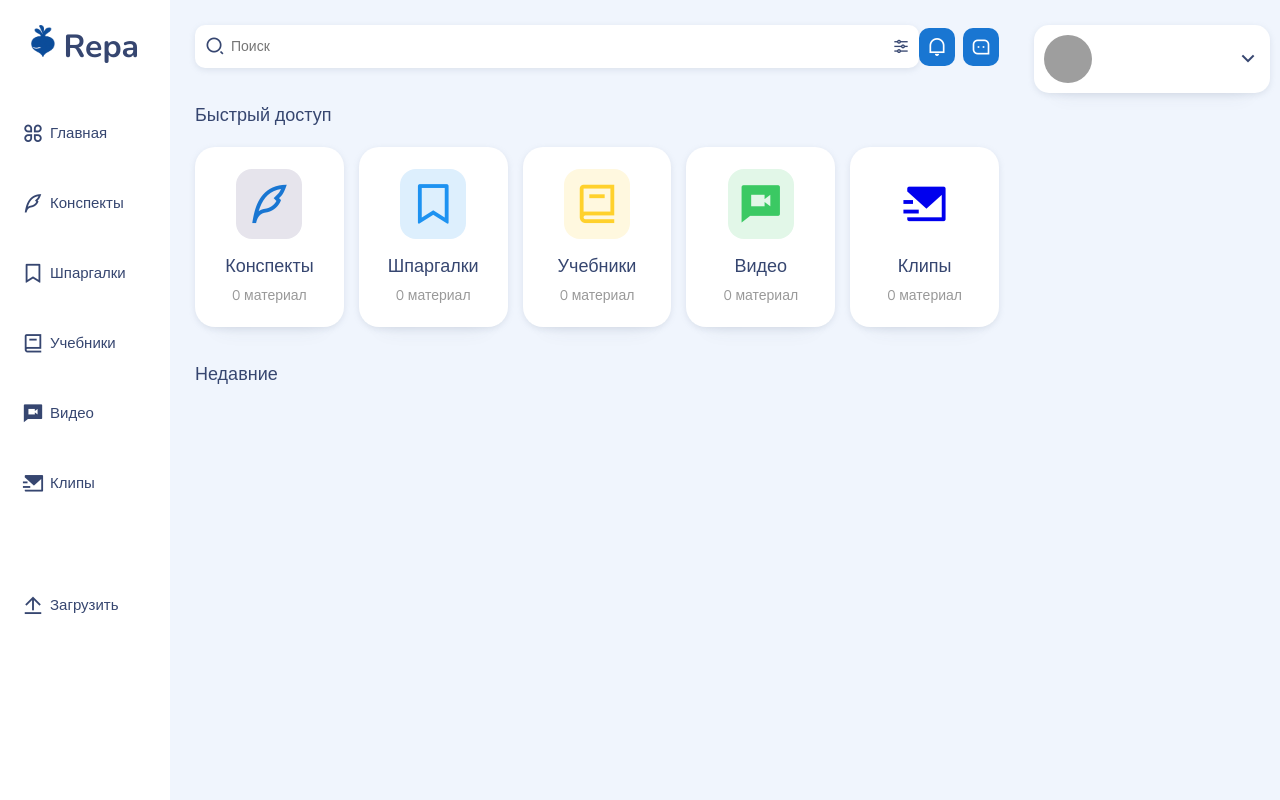
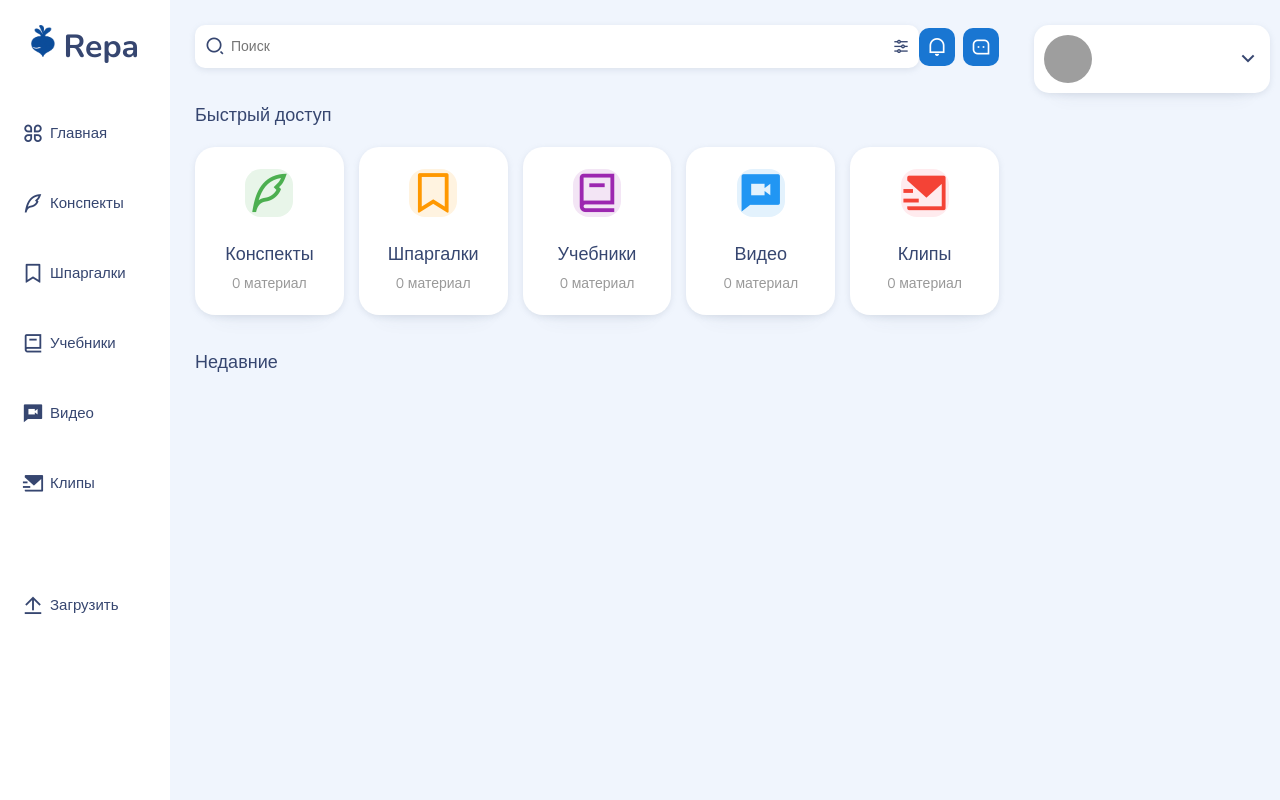
Before and after one commit to JktuJQ/Repa, a Flask app: template frontend/templates/dashboard.html in a window 1280 px wide. Run offline with Flask 3, Linux system fonts and the light colour scheme; the template is opened without the code that fills it, so the values that code supplies are empty; parts of the project's set-up code (start-up, migrations or seed data) failed here and were passed over; grey boxes are pictures that could not be loaded.

Commit message:
Fixed visuals

```diff
--- a/frontend/static/css/style.css
+++ b/frontend/static/css/style.css
@@ -239,26 +239,6 @@ body {
     font-size: 46px;
     padding: 10px;
     border-radius: 16px;
-}
-
-.main .quick-access .item:nth-child(1) i {
-    color: #1976d2;
-    background: #e6e4ec;
-}
-
-.main .quick-access .item:nth-child(2) i {
-    color: #1d92f1;
-    background: #ddeffd;
-}
-
-.main .quick-access .item:nth-child(3) i {
-    color: #ffd12c;
-    background: #fff8df;
-}
-
-.main .quick-access .item:nth-child(4) i {
-    color: #3bc963;
-    background: #e2f7e8;
 }
 
 .main .quick-access .item h5 {
@@ -1648,3 +1628,193 @@ textarea.form-control {
         font-size: 36px;
     }
 }
+
+/* Dashboard Tables Alignment Fix */
+.dashboard-tables-container {
+    display: flex;
+    flex-direction: column;
+    gap: 20px;
+}
+
+.dashboard-table-wrapper {
+    overflow-x: auto;
+    margin-bottom: 20px;
+}
+
+.dashboard-table-wrapper table {
+    width: 100%;
+    min-width: 600px;
+    border-collapse: collapse;
+    background: #fff;
+    border-radius: 12px;
+    box-shadow: 0 2px 6px rgba(136, 148, 171, 0.1);
+}
+
+.dashboard-table-wrapper table tbody tr {
+    border-bottom: 1px solid #eee;
+    transition: all 0.3s ease;
+}
+
+.dashboard-table-wrapper table tbody tr:last-child {
+    border-bottom: none;
+}
+
+.dashboard-table-wrapper table tbody tr:hover {
+    background-color: #f5f7fa;
+}
+
+.dashboard-table-wrapper table td {
+    padding: 12px 15px;
+    vertical-align: middle;
+}
+
+.dashboard-table-wrapper table td.icon {
+    width: 50px;
+    text-align: center;
+}
+
+.dashboard-table-wrapper table td.icon i {
+    font-size: 20px;
+    padding: 8px;
+    border-radius: 8px;
+    background: #f0f5fd;
+    color: #1976d2;
+}
+
+.dashboard-table-wrapper table td.name {
+    font-weight: 500;
+    color: #364670;
+    width: 60%;
+}
+
+.dashboard-table-wrapper table td.date {
+    color: #999;
+    font-size: 14px;
+    white-space: nowrap;
+}
+
+.dashboard-table-wrapper table td.more {
+    width: 40px;
+    text-align: center;
+}
+
+.dashboard-table-wrapper table td.more i {
+    color: #999;
+    font-size: 20px;
+    cursor: pointer;
+    transition: all 0.3s ease;
+}
+
+.dashboard-table-wrapper table td.more i:hover {
+    color: #1976d2;
+}
+
+/* Category-specific icons */
+.dashboard-table-wrapper table td.icon .ri-quill-pen-line { /* Notes */
+    color: #4CAF50;
+    background: #e8f5e9;
+}
+
+.dashboard-table-wrapper table td.icon .ri-bookmark-line { /* Cheatsheets */
+    color: #FF9800;
+    background: #fff3e0;
+}
+
+.dashboard-table-wrapper table td.icon .ri-book-2-line { /* Textbooks */
+    color: #9C27B0;
+    background: #f3e5f5;
+}
+
+.dashboard-table-wrapper table td.icon .ri-video-chat-fill { /* Videos */
+    color: #2196F3;
+    background: #e3f2fd;
+}
+
+.dashboard-table-wrapper table td.icon .ri-mail-send-fill { /* Clips */
+    color: #F44336;
+    background: #ffebee;
+}
+
+/* Quick Access Items */
+.quick-access .item {
+    /* ... existing styles ... */
+}
+
+/* Color alignment between quick-access and tables */
+.quick-access .ri-quill-pen-line,
+.dashboard-table-wrapper table td.icon .ri-quill-pen-line { /* Notes - Green */
+    color: #4CAF50;
+    background: #e8f5e9;
+}
+
+.quick-access .ri-bookmark-line,
+.dashboard-table-wrapper table td.icon .ri-bookmark-line { /* Cheatsheets - Orange */
+    color: #FF9800;
+    background: #fff3e0;
+}
+
+.main .quick-access .ri-book-2-line,
+.main .dashboard-table-wrapper table td.icon .ri-book-2-line { /* Textbooks - Purple */
+    color: #9C27B0;
+    background: #f3e5f5;
+}
+
+.main .quick-access .ri-video-chat-fill,
+.main .dashboard-table-wrapper table td.icon .ri-video-chat-fill { /* Videos - Blue */
+    color: #2196F3;
+    background: #e3f2fd;
+}
+
+.main .quick-access .ri-mail-send-fill,
+.main .dashboard-table-wrapper table td.icon .ri-mail-send-fill { /* Clips - Red */
+    color: #F44336;
+    background: #ffebee;
+}
+
+/* Update quick-access icons to match */
+.quick-access .item i {
+    font-size: 24px;
+    padding: 12px;
+    border-radius: 12px;
+    margin-bottom: 10px;
+    display: inline-flex;
+    align-items: center;
+    justify-content: center;
+    width: 48px;
+    height: 48px;
+}
+
+/* Quick Access Section */
+.quick-access {
+    display: grid;
+    grid-template-columns: repeat(auto-fit, minmax(160px, 1fr));
+    gap: 15px;
+    margin: 20px 0;
+}
+
+.quick-access .item {
+    background: #fff;
+    padding: 20px;
+    border-radius: 12px;
+    text-align: center;
+    transition: all 0.3s ease;
+    box-shadow: 0 2px 6px rgba(136, 148, 171, 0.1);
+    text-decoration: none;
+    color: inherit;
+}
+
+.quick-access .item:hover {
+    transform: translateY(-3px);
+    box-shadow: 0 5px 15px rgba(136, 148, 171, 0.2);
+}
+
+.quick-access h5 {
+    font-size: 16px;
+    color: #364670;
+    margin-bottom: 8px;
+}
+
+.quick-access p {
+    font-size: 14px;
+    color: #999;
+}
--- a/frontend/templates/dashboard.html
+++ b/frontend/templates/dashboard.html
@@ -11,28 +11,37 @@
 
 <div class="quick-access">
     <a href="{{ url_for('catalog', file_type='notes') }}" class="item">
+        <div class="icon-wrapper">
             <i class="ri-quill-pen-line"></i>
+        </div>
         <h5>Конспекты</h5>
-        <p>{{ file_data['notes']|length }} материал{% if 1 < file_data['notes']|length < 5 %}а{% elif file_data['notes']|length >= 5 %}ов{% endif %}
-        </p>
+        <p>{{ file_data['notes']|length }} материал{% if 1 < file_data['notes']|length < 5 %}а{% elif file_data['notes']|length >= 5 %}ов{% endif %}</p>
     </a>
     <a href="{{ url_for('catalog', file_type='cheatsheets') }}" class="item">
+        <div class="icon-wrapper">
             <i class="ri-bookmark-line"></i>
+        </div>
         <h5>Шпаргалки</h5>
         <p>{{ file_data['cheatsheets']|length }} материал{% if 1 < file_data['cheatsheets']|length < 5 %}а{% elif file_data['notes']|length >= 5 %}ов{% endif %}</p>
     </a>
     <a href="{{ url_for('catalog', file_type='textbooks') }}" class="item">
+        <div class="icon-wrapper">
             <i class="ri-book-2-line"></i>
+        </div>
         <h5>Учебники</h5>
         <p>{{ file_data['textbooks']|length }} материал{% if 1 < file_data['textbooks']|length < 5 %}а{% elif file_data['notes']|length >= 5 %}ов{% endif %}</p>
     </a>
     <a href="{{ url_for('catalog', file_type='videos') }}" class="item">
+        <div class="icon-wrapper">
             <i class="ri-video-chat-fill"></i>
+        </div>
         <h5>Видео</h5>
         <p>{{ file_data['videos']|length }} материал{% if 1 < file_data['videos']|length < 5 %}а{% elif file_data['notes']|length >= 5 %}ов{% endif %}</p>
     </a>
     <a href="{{ url_for('catalog', file_type='clips') }}" class="item">
+        <div class="icon-wrapper">
             <i class="ri-mail-send-fill"></i>
+        </div>
         <h5>Клипы</h5>
         <p>{{ file_data['clips']|length }} материал{% if 1 < file_data['clips']|length < 5 %}а{% elif file_data['notes']|length >= 5 %}ов{% endif %}</p>
     </a>
@@ -42,10 +51,11 @@
     Недавние
 </h3>
 
+<div class="dashboard-tables-container">
     {% for category in file_types %}
+    <div class="dashboard-table-wrapper">
         <table>
             <tbody>
-
             {% for file in file_data[category][:5] %}
             <tr>
                 <td class="icon">
@@ -62,12 +72,13 @@
                     {% endif %}
                 </td>
                 <td class="name">{{ file.name }}</td>
-        <td class="date">{{ file.created_at }}</td>
+                <td class="date">Дата загрузки: {{ file.created_at }}</td>
                 <td class="more"><i class="ri-more-fill"></i></td>
             </tr>
             {% endfor %}
             </tbody>
         </table>
-<br>
+    </div>
     {% endfor %}
+</div>
 {% endblock %}
```
Lines whose indentation alone changed are shown as unchanged.
